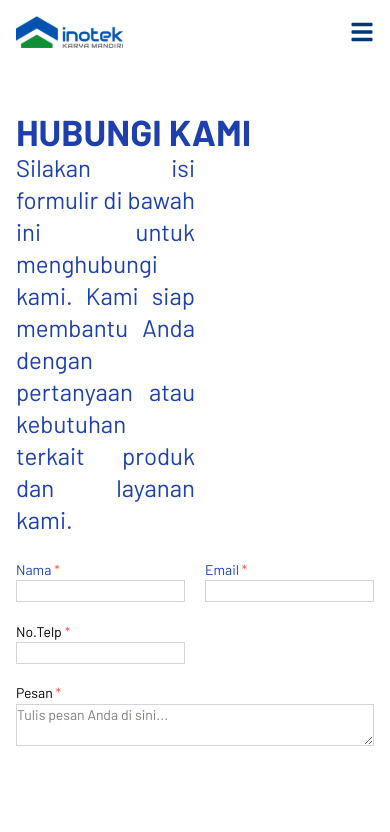
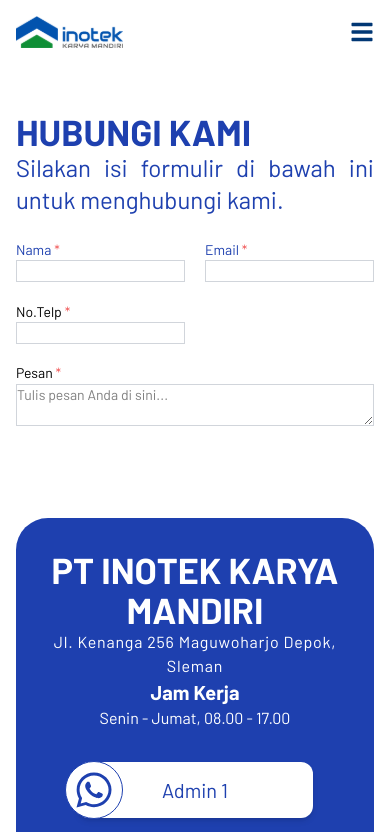
Before and after one commit to stebern17/inoteknextjs, a Next.js app: page /contactform in a window 390 px wide. Shown: the top 832 px of the page. Built offline with nearby package versions, Linux system fonts and the light colour scheme.

Commit message:
feat: Update AdminButton styles for improved responsiveness and adjust text in ContactandCTA component

```diff
--- a/src/app/contactform/CTASection.jsx
+++ b/src/app/contactform/CTASection.jsx
@@ -21,9 +21,21 @@
         </div>
       </div>
       <div className="flex flex-col justify-center items-center w-full gap-4">
-        <AdminButton link="#" text="Admin 1" className="w-[30%] text-xl" />
-        <AdminButton link="#" text="Admin 2" className="w-[30%] text-xl" />
-        <AdminButton link="#" text="Admin 3" className="w-[30%] text-xl" />
+        <AdminButton
+          link="#"
+          text="Admin 1"
+          className="w-[80%] md:w-[40%]  text-xl"
+        />
+        <AdminButton
+          link="#"
+          text="Admin 2"
+          className="w-[80%] md:w-[40%] text-xl"
+        />
+        <AdminButton
+          link="#"
+          text="Admin 3"
+          className="w-[80%] md:w-[40%]  text-xl"
+        />
       </div>
     </section>
   );
--- a/src/app/contactform/FormAndCTA.jsx
+++ b/src/app/contactform/FormAndCTA.jsx
@@ -10,13 +10,11 @@
           <h1 className="text-4xl font-semibold text-[#1E40AF]">
             HUBUNGI KAMI
           </h1>
-          <p className="text-[#1E40AF] text-2xl max-w-[50%] text-justify">
-            Silakan isi formulir di bawah ini untuk menghubungi kami. Kami siap
-            membantu Anda dengan pertanyaan atau kebutuhan terkait produk dan
-            layanan kami.
+          <p className="text-[#1E40AF] text-2xl text-justify">
+            Silakan isi formulir di bawah ini untuk menghubungi kami.
           </p>
         </div>
-        <section className="grid grid-cols-1 md:grid-cols-2 w-full justify-between items-center gap-8">
+        <section className="grid grid-cols-1 lg:grid-cols-2 w-full justify-between items-center gap-8">
           <FormSection />
           <CTASection />
         </section>
```
